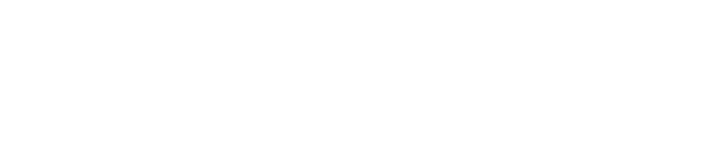
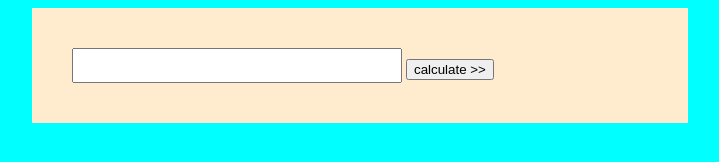
Before and after one commit to nurynurish/Wed--Jul-27, a plain HTML site: page index.html in a window 1280 px wide. Shown: the whole page, without its empty margins (280-999 px from the left). Drawn offline with Linux system fonts and the light colour scheme.

Commit message:
modified:   script.js 	modified:   style.css

```diff
--- a/index.html
+++ b/index.html
@@ -8,7 +8,14 @@
     <title>Age Calculator</title>
 </head>
 <body>
-
+<div class="container">
+    <form action="">
+    <label for="Please enter your date of birth"></label>
+    <input type="text" id="birth_year">
+    <input type="submit" value="calculate >>" onclick="birthyear2age()">
+        <div id="result"></div>
+</form>
+</div>
     <script src="script.js"></script>
 </body>
 </html>
--- a/script.js
+++ b/script.js
@@ -0,0 +1,11 @@
+function birthyear2age(){
+    event.preventDefault();
+    var birht_year;
+    var current_year;
+    var age;
+    birht_year = document.getElementById("birth_year").value;
+    var d= new Date();
+    current_year = d.getFullYear();
+    age = current_year - birht_year
+    document.getElementById("result").innerHTML = "Your age is " + age;
+}
--- a/style.css
+++ b/style.css
@@ -0,0 +1,18 @@
+body{
+    background-color: aqua;
+}
+
+
+
+.container{
+    width: 45vw;
+    padding: 40px;
+    margin: auto;
+    background-color: blanchedalmond;
+}
+
+
+
+#birth_year{
+    font-size: 25px;
+}
```
